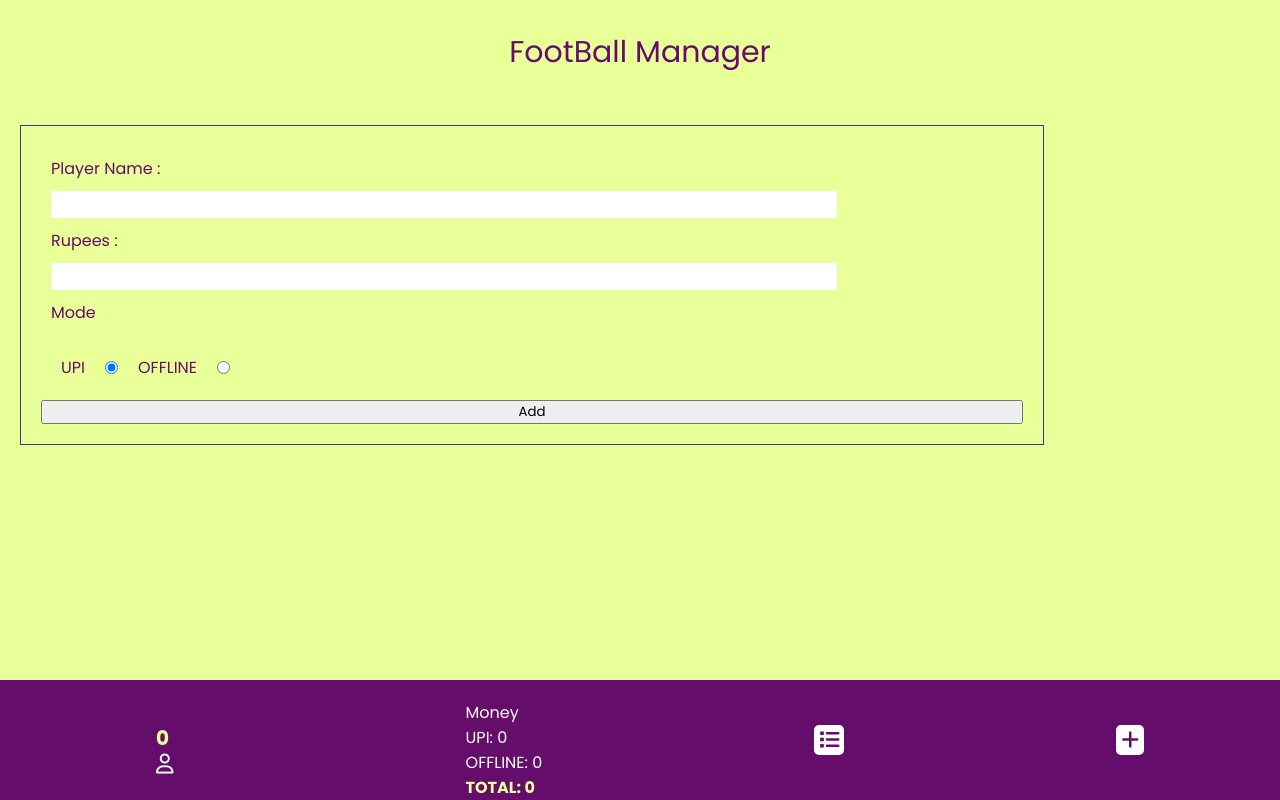
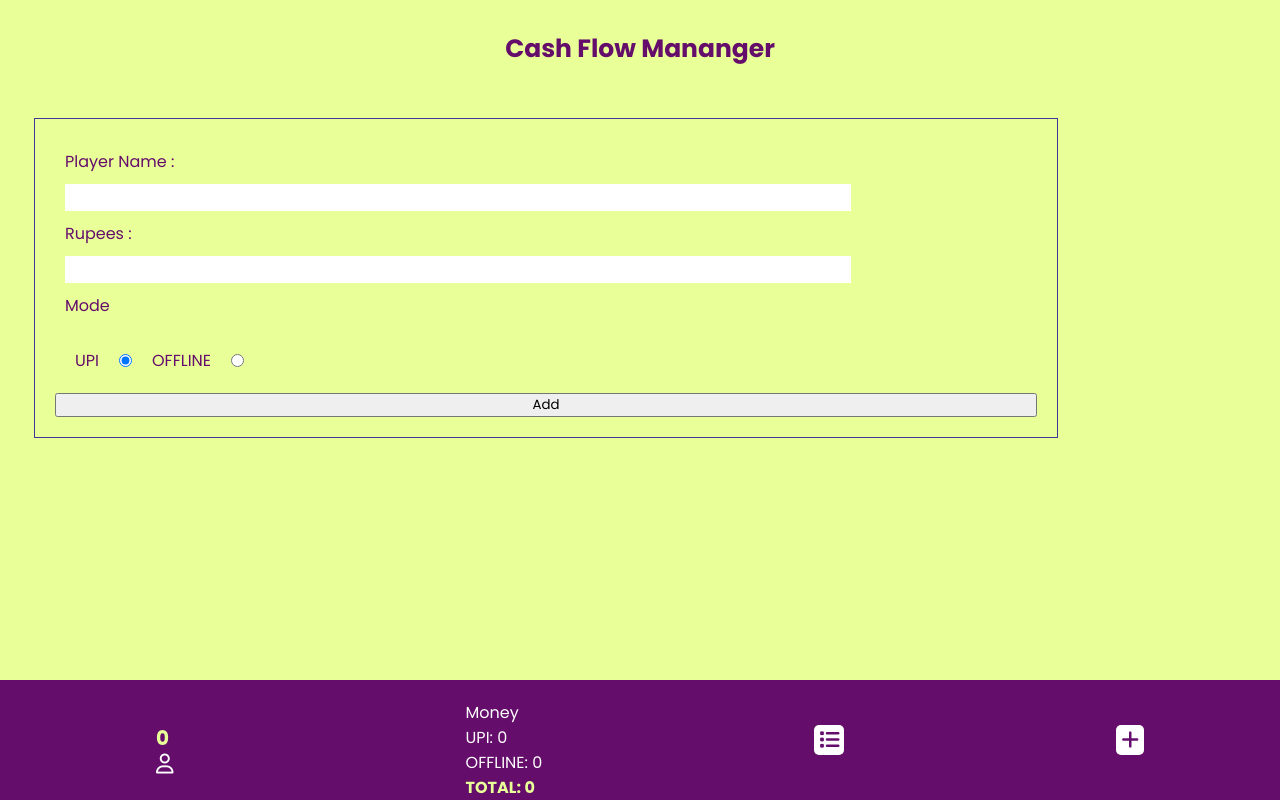
Before and after one commit to Anandkp6937/footballmaneger, a plain HTML site: page index.html in a window 1280 px wide. Drawn offline with Linux system fonts and the light colour scheme.

Commit message:
Changed the name of Project

```diff
--- a/index.html
+++ b/index.html
@@ -3,16 +3,19 @@
 <head>
     <meta charset="UTF-8">
     <meta name="viewport" content="width=device-width, initial-scale=1.0">
+    <link rel="shortcut icon" href="favicon.ico" type="image/x-icon">
     <link rel="preconnect" href="https://fonts.googleapis.com">
     <link rel="preconnect" href="https://fonts.gstatic.com" crossorigin>
     <link href="https://fonts.googleapis.com/css2?family=Poppins:ital,wght@0,100;0,200;0,300;0,400;0,500;0,600;0,700;0,800;0,900;1,100;1,200;1,300;1,400;1,500;1,600;1,700;1,800;1,900&display=swap" rel="stylesheet">
     <link rel="stylesheet" href="style.css">
     <script src="https://kit.fontawesome.com/46df8192c4.js" crossorigin="anonymous"></script>
-    <title>Football Manager</title>
+    <!-- <title>Football Manager</title> -->
+     <title>Cash Flow Manager</title>
 </head>
 <body>
 
-        <header>FootBall Manager</header>
+        <!-- <header>FootBall Manager</header> -->
+         <header>Cash Flow Mananger</header>
         <form action="" class="form">
             <div class="sec">
                 <label for="playerName">Player Name :</label>
--- a/style.css
+++ b/style.css
@@ -15,9 +15,10 @@ body{
 
 }
 header{
-    font-size:30px;
+    font-size:25px;
     text-align: center;
     margin:30px;
+    font-weight: bold;
 }
 label{
     width:200px;
@@ -26,7 +27,7 @@ label{
     margin:10px;
 }
 form{
-    margin-left:20px;
+    margin-left:34px;
 margin-top:50px;
 padding:20px;
 border:1px solid rgb(68, 54, 151);
```
